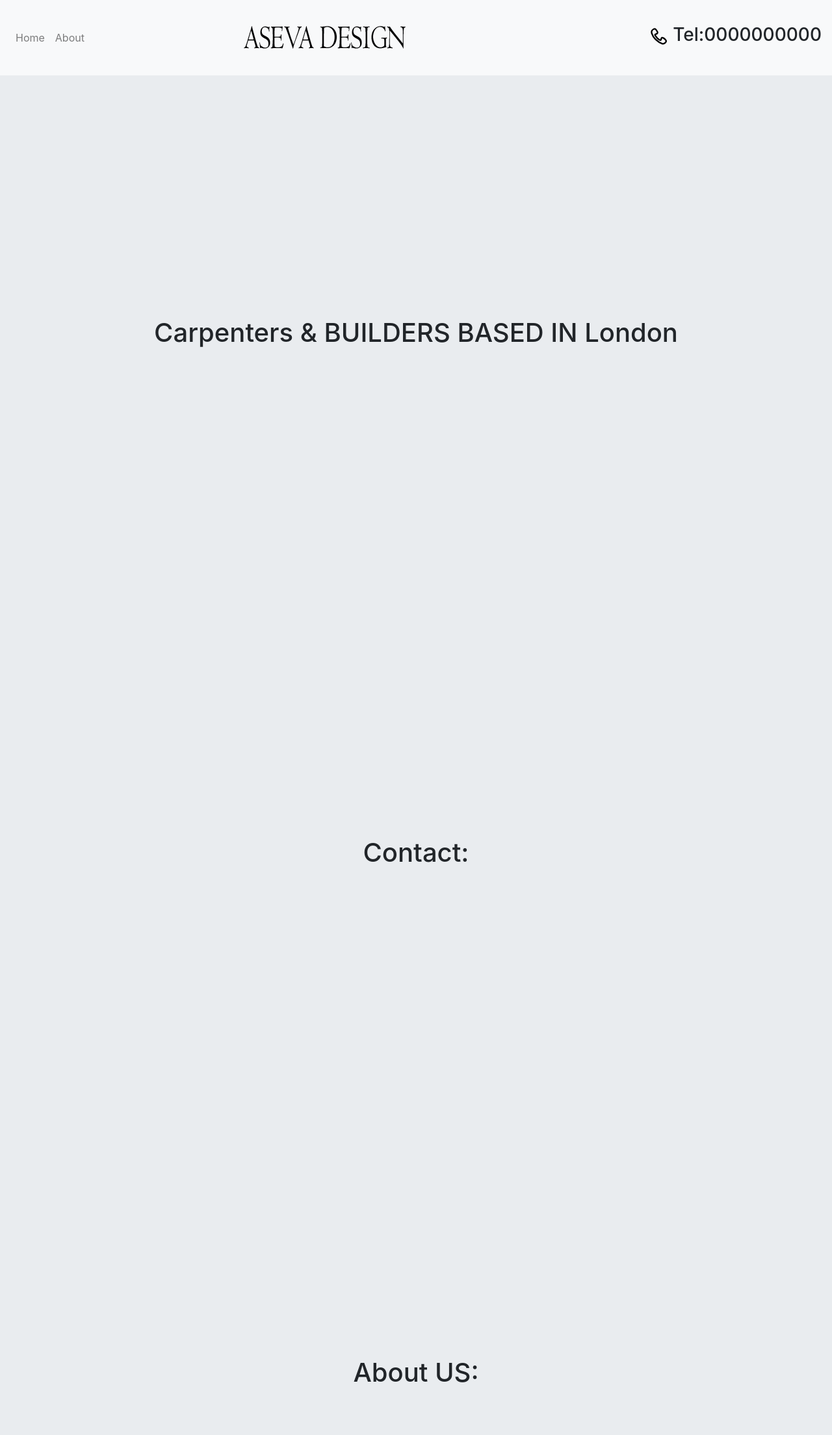
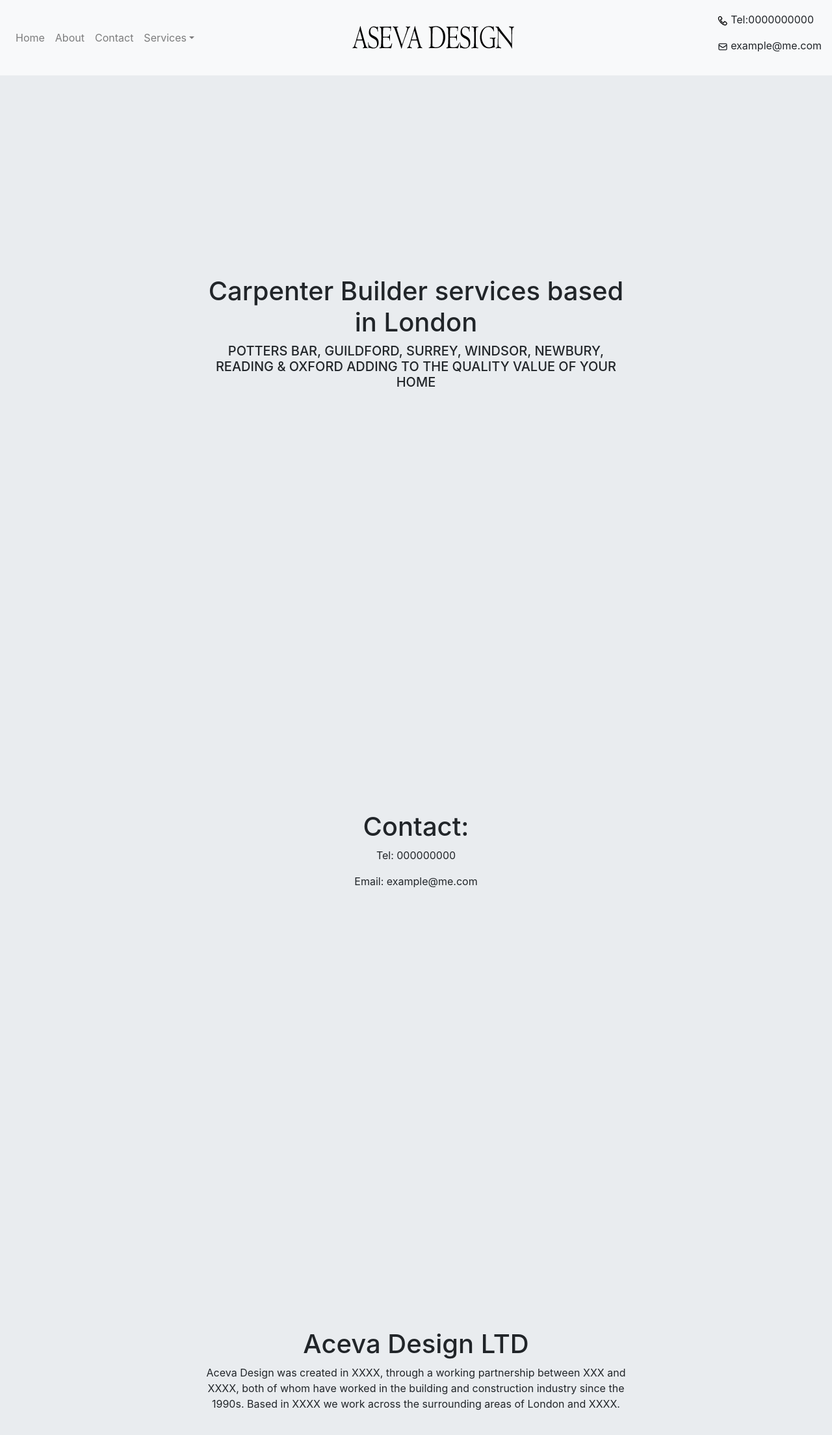
Before and after one commit to Iliyan-Y/Aceva-Design-LTD, a React (Create React App) app: page / in a window 1280 px wide. Shown: the top 2208 px of the page at 65% size. Built offline with nearby package versions, Linux system fonts and the light colour scheme.

Commit message:
Dropdown menu added

```diff
--- a/src/App.js
+++ b/src/App.js
@@ -1,7 +1,15 @@
-import { Navbar, Container, Nav, Jumbotron, Image } from 'react-bootstrap';
+import {
+  Navbar,
+  Container,
+  Nav,
+  Jumbotron,
+  Image,
+  NavDropdown,
+} from 'react-bootstrap';
 import AnchorLink from 'react-anchor-link-smooth-scroll';
 import Logo01 from './assets/Logo01.png';
 import { GrPhone } from 'react-icons/gr';
+import { HiOutlineMail } from 'react-icons/hi';
 
 function App() {
   return (
@@ -16,31 +24,65 @@ function App() {
             <AnchorLink className="nav-link" href="#about">
               About
             </AnchorLink>
+            <AnchorLink className="nav-link" href="#contact">
+              Contact
+            </AnchorLink>
+            <NavDropdown title="Services" id="basic-nav-dropdown">
+              <NavDropdown.Item href="#action/3.1">Action</NavDropdown.Item>
+              <NavDropdown.Item href="#action/3.2">
+                Another action
+              </NavDropdown.Item>
+              <NavDropdown.Item href="#action/3.3">Something</NavDropdown.Item>
+            </NavDropdown>
           </Nav>
         </Navbar.Collapse>
-        <AnchorLink href="#home" style={{ marginRight: '30%' }}>
+
+        <AnchorLink href="#home" style={{ marginRight: '25%' }}>
           <Image src={Logo01} />
         </AnchorLink>
-        <h3>
-          <GrPhone /> Tel:0000000000
-        </h3>
+        <div>
+          <p>
+            <GrPhone /> Tel:0000000000
+          </p>
+          <p>
+            <HiOutlineMail /> example@me.com
+          </p>
+        </div>
       </Navbar>
 
       <Jumbotron id="home" fluid style={{ height: '100vh' }} className="m-0">
         <div className="row h-100 align-items-center justify-content-center text-center">
-          <h1> Carpenters & BUILDERS BASED IN London </h1>
+          <div className="w-50">
+            <h1> Carpenter Builder services based in London </h1>
+            <h5>
+              POTTERS BAR, GUILDFORD, SURREY, WINDSOR, NEWBURY, READING & OXFORD
+              ADDING TO THE QUALITY VALUE OF YOUR HOME
+            </h5>
+          </div>
         </div>
       </Jumbotron>
 
-      <Jumbotron fluid style={{ height: '100vh' }} className="m-0">
+      <Jumbotron id="contact" fluid style={{ height: '100vh' }} className="m-0">
         <div className="row h-100 align-items-center justify-content-center text-center">
-          <h1> Contact: </h1>
+          <div>
+            <h1> Contact: </h1>
+            <p>Tel: 000000000</p>
+            <p>Email: example@me.com</p>
+          </div>
         </div>
       </Jumbotron>
 
       <Jumbotron id="about" fluid style={{ height: '100vh' }} className="m-0">
         <div className="row h-100 align-items-center justify-content-center text-center">
-          <h1> About US: </h1>
+          <div style={{ width: '50%' }}>
+            <h1> Aceva Design LTD</h1>
+            <p>
+              Aceva Design was created in XXXX, through a working partnership
+              between XXX and XXXX, both of whom have worked in the building and
+              construction industry since the 1990s. Based in XXXX we work
+              across the surrounding areas of London and XXXX.
+            </p>
+          </div>
         </div>
       </Jumbotron>
     </Container>
```
Also changed, not shown: 1 other file (tests, documents, lock files or other folders).
